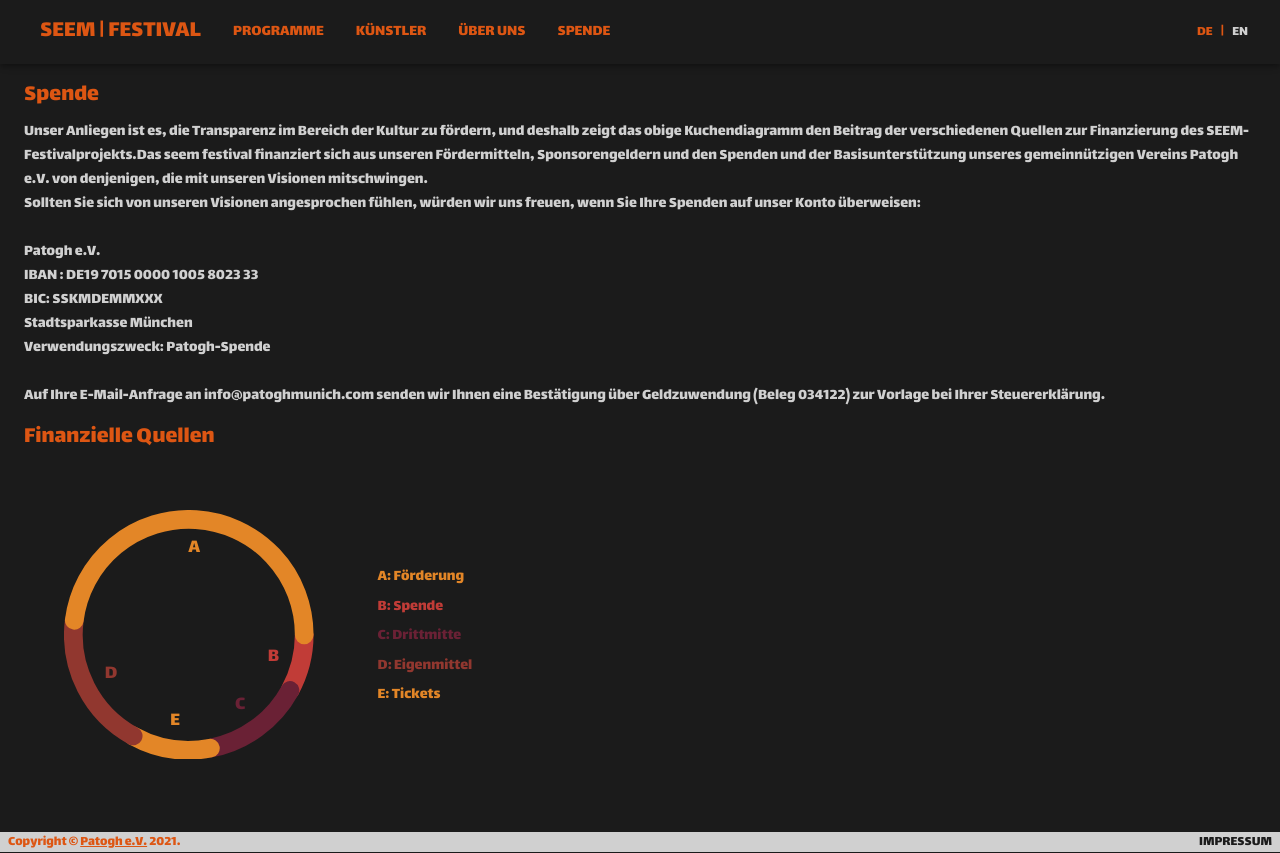
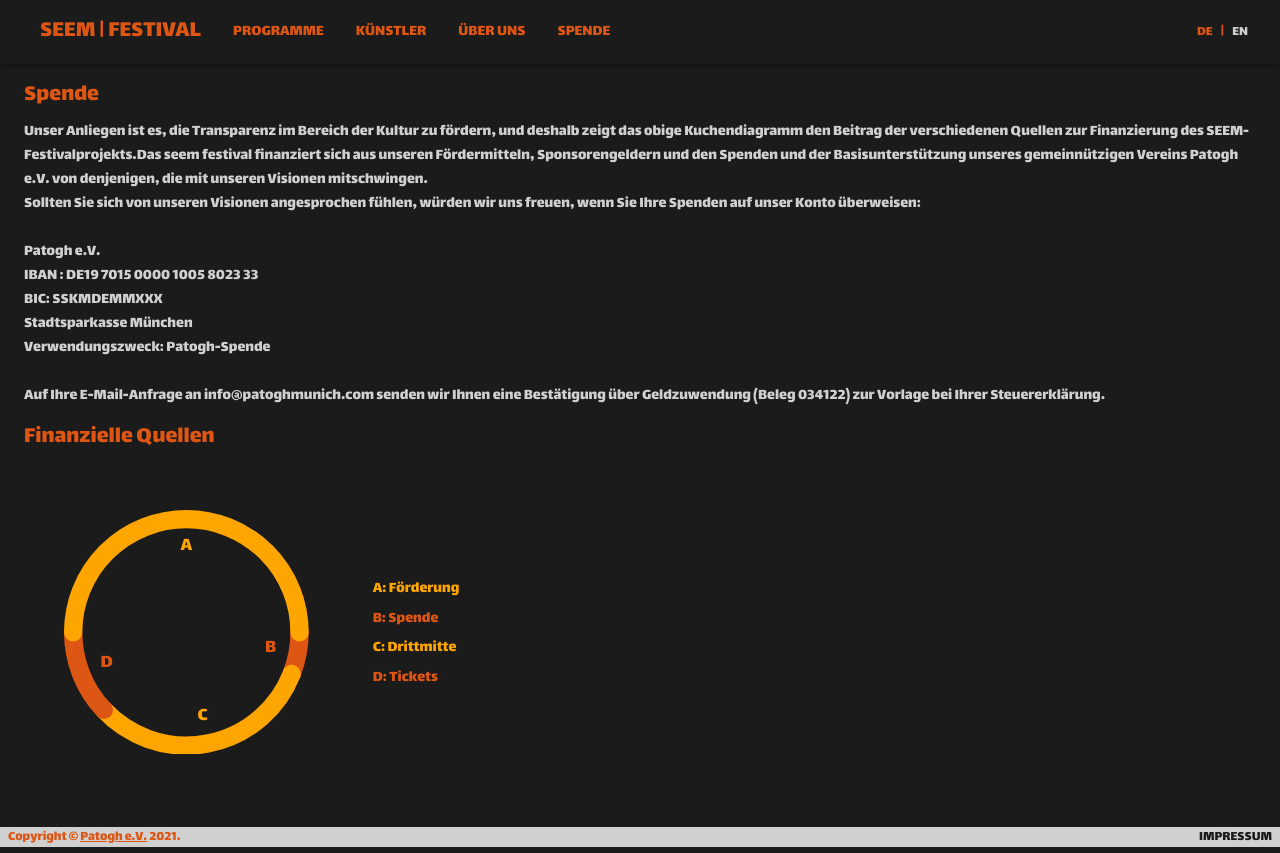
Before and after one commit to taranehn/seemfest, a React (Create React App) app: page /supportUs in a window 1280 px wide. Built offline with nearby package versions, Linux system fonts and the light colour scheme.

Commit message:
Updated Financial Sources

```diff
--- a/src/components/Chart.tsx
+++ b/src/components/Chart.tsx
@@ -39,29 +39,29 @@
           center={[50, 50]}
           data={[
             {
-              color: "#C13C37",
+              color: "#DD5613",
               title: "B",
-              value: 8,
+              value: 6,
             },
             {
-              color: "#6A2135",
+              color: "#FFA500",
               title: "C",
-              value: 14,
+              value: 32,
             },
             {
-              color: "#E38627",
-              title: "E",
-              value: 11,
+              color: "#DD5613",
+              title: "D",
+              value: 12,
             },
+            /*            {
+                         color: "#E38627",
+                         title: "E",
+                         value: 0,
+                       }, */
             {
-              color: "#91372f",
-              title: "D",
-              value: 19,
-            },
-            {
-              color: "#E38627",
+              color: "#FFA500",
               title: "A",
-              value: 48,
+              value: 50,
             },
           ]}
           labelPosition={70}
@@ -77,38 +77,38 @@
       <Grid item>
         <Typography
           color="textPrimary"
-          style={{ whiteSpace: "pre-line", color: "#E38627" }}
+          style={{ whiteSpace: "pre-line", color: "#FFA500" }}
           gutterBottom
         >
           A: {intl.formatMessage({ id: "grant" })}
         </Typography>
         <Typography
           color="textPrimary"
-          style={{ whiteSpace: "pre-line", color: "#C13C37" }}
+          style={{ whiteSpace: "pre-line", color: "#DD5613" }}
           gutterBottom
         >
           B: {intl.formatMessage({ id: "donation" })}
         </Typography>
         <Typography
           color="textPrimary"
-          style={{ whiteSpace: "pre-line", color: "#6A2135" }}
+          style={{ whiteSpace: "pre-line", color: "#FFA500" }}
           gutterBottom
         >
           C: {intl.formatMessage({ id: "sponsorship" })}
         </Typography>
+        {/*         <Typography
+          color="textPrimary"
+          style={{ whiteSpace: "pre-line", color: "#FFBF00" }}
+          gutterBottom
+        >
+          E: {intl.formatMessage({ id: "self-funding" })}
+        </Typography> */}
         <Typography
           color="textPrimary"
-          style={{ whiteSpace: "pre-line", color: "#91372f" }}
+          style={{ whiteSpace: "pre-line", color: "#DD5613" }}
           gutterBottom
         >
-          D: {intl.formatMessage({ id: "self-funding" })}
-        </Typography>
-        <Typography
-          color="textPrimary"
-          style={{ whiteSpace: "pre-line", color: "#E38627" }}
-          gutterBottom
-        >
-          E: {intl.formatMessage({ id: "tickets" })}
+          D: {intl.formatMessage({ id: "tickets" })}
         </Typography>
       </Grid>
     </Grid>
--- a/src/translation/en.json
+++ b/src/translation/en.json
@@ -74,5 +74,5 @@
   "sponsorship": "Sponsorship",
   "self-funding": "Self-funding",
   "donation": "Donation",
-  "tickets": "Tickets"
+  "tickets": "Eintritt"
 }
```
